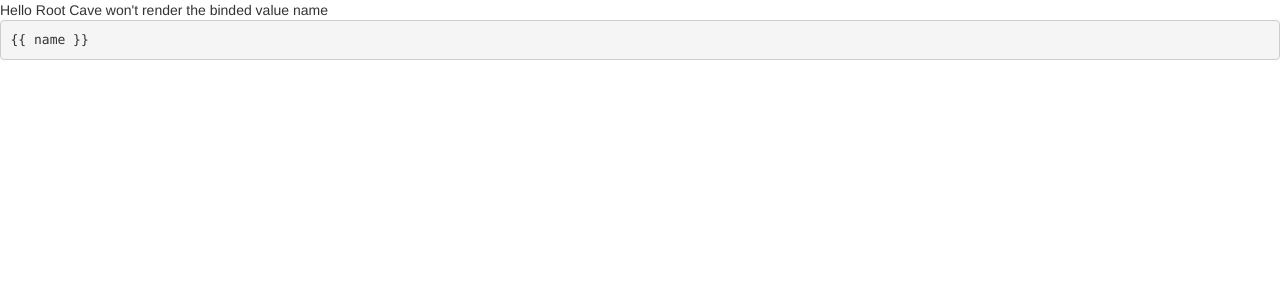
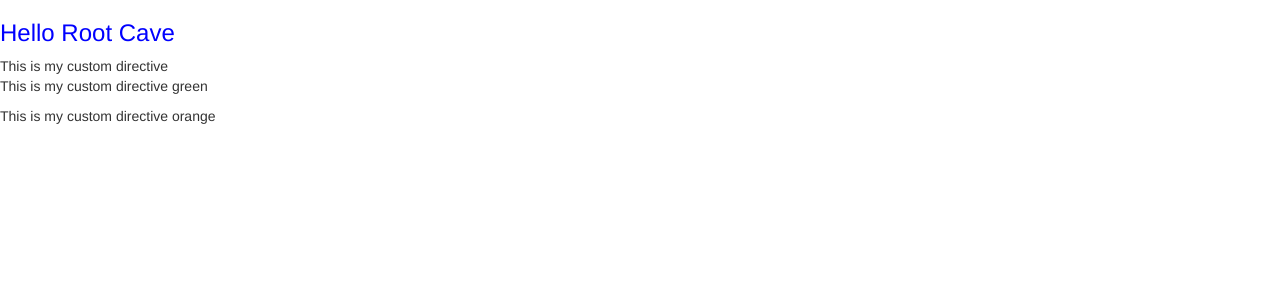
Before and after one commit to mfathei/my-dream-app, an Angular app: page / in a window 1280 px wide. Shown: the top 300 px of the page. Built offline with nearby package versions, Linux system fonts and the light colour scheme.

Commit message:
lesson 42 custome directive

```diff
--- a/src/app/app.component.html
+++ b/src/app/app.component.html
@@ -1,3 +1,10 @@
-<div>
-    Hello Root Cave won't render the binded value name <pre ngNonBindable>{{ name }}</pre>
-</div>
+<h3>
+    Hello Root Cave
+</h3>
+
+<div myRootCave>This is my custom directive</div>
+
+<p myRootCave [highlightColor]="'Green'">This is my custom directive green</p>
+<p myRootCave [highlightColor]="'Orange'">This is my custom directive orange</p>
+
+ <!-- <p [myRootCave] = "color">This is my custom directive yellow</p>  -->
--- a/src/app/app.component.ts
+++ b/src/app/app.component.ts
@@ -8,7 +8,7 @@ import { Component } from '@angular/core';
 export class AppComponent {
   title = "Hello Root Cave";
   imageUrl = "http://lorempixel.com/400/200/sports/1";
-
+  color: string = 'yellow';
 
   people = [
     {
--- a/src/app/app.module.ts
+++ b/src/app/app.module.ts
@@ -5,12 +5,14 @@ import { FormsModule } from '@angular/forms';
 import { AppComponent } from './app.component';
 import { RootcaveComponent } from './rootcave/rootcave.component';
 import { RootcaveschoolComponent } from './rootcaveschool/rootcaveschool.component';
+import { RootcaveDirective } from './rootcave.directive';
 
 @NgModule({
   declarations: [
     AppComponent,
     RootcaveComponent,
-    RootcaveschoolComponent
+    RootcaveschoolComponent,
+    RootcaveDirective
   ],
   imports: [
     BrowserModule,
--- /dev/null
+++ b/src/app/rootcave.directive.ts
@@ -0,0 +1,23 @@
+import { Directive, ElementRef, HostListener, Input } from '@angular/core';
+
+@Directive({
+    selector: '[myRootCave]'
+})
+export class RootcaveDirective {
+    @Input('highlightColor') myRootCave: string;
+    // @Input('myRootCave') test: string;
+
+    constructor(private el: ElementRef) {}
+
+    @HostListener('mouseenter') onmouseenter() {
+        this.changeColor(this.myRootCave || 'red');
+    }
+
+    @HostListener('mouseleave') onmouseleave() {
+        this.changeColor(null);
+    }
+
+    private changeColor(color: string) {
+        this.el.nativeElement.style.backgroundColor = color;
+    }
+}
```
